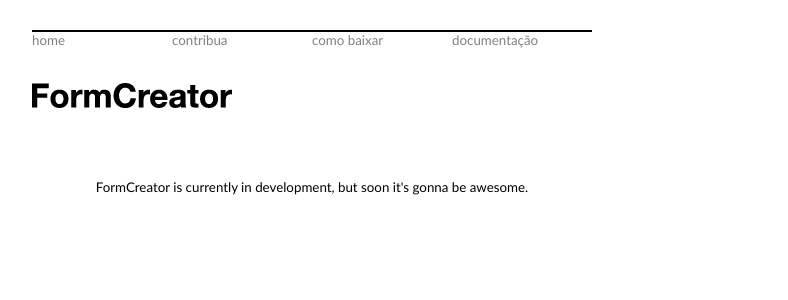
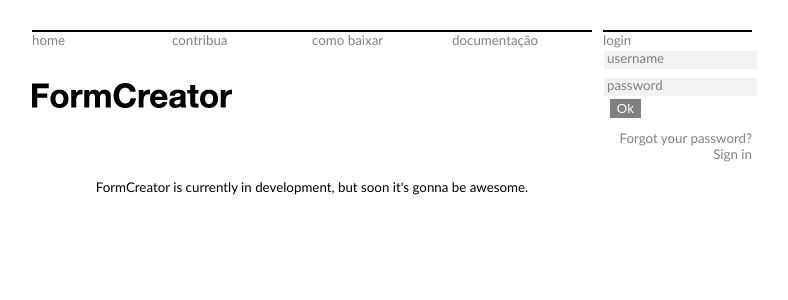
Before and after one commit to it3s/mootiro_form, a Python web app: template src/formcreator/templates/root.mako in a window 1280 px wide. Shown: the top 300 px of the page, without its empty margins (288-1076 px from the left). Run offline with Mako, Linux system fonts and the light colour scheme; the template is opened without the code that fills it, so the values that code supplies are empty; some libraries are stand-ins or nearby versions.

Commit message:
Login box now appears.

```diff
--- /dev/null
+++ b/src/formcreator/templates/login_box.mako
@@ -0,0 +1,28 @@
+% if authenticated_userid:
+    ${authenticated_userid}
+    ${h.form(url(controller='user', action='logout'), method='post', id="logout")}
+    ${h.submit('submit', 'Logout')}
+    ${h.end_form()}
+% else:
+    <div id="login">login</div>
+        <form id="loginBlock" action="/user/login" method="post">
+            <div style="position: relative;">
+                <label class="hideLabel" for="user" id="labeluser" style="color: #808080;">${_('username')}</label>
+                <input id="user" type="text" name="userlogin" /><br />
+            </div>
+            <div style="position: relative;">
+                <label class="hideLabel" for="pass" id="labelpass" style="color: #808080;">${_('password')}</label>
+                <input id="pass" type="password" name="password" /><br />
+            </div>
+            <label id="labelsub" for="submit">&nbsp;</label>
+            <input id="submit" name="submit" type="submit" value="Ok"/>
+        </form>
+        <div id="esqueceu"><a href="/user/remember">${_('Forgot your password?')}</a><br><a href="/user/create">${_('Sign in')}</a></div>
+% endif
+
+<%! onloadScripts = ["""
+    $('#header_links').hover(function () {
+        $(this).toggleClass('menu-active');
+    });
+    $('.hideLabel').inFieldLabels();
+"""] %>
--- a/src/formcreator/templates/main.mako
+++ b/src/formcreator/templates/main.mako
@@ -34,6 +34,9 @@
 				<img src="/static/images/form.png">
 			</div>
 		</div>
+        <div id="header_right">
+          <%include file='login_box.mako'/>
+        </div>
 	  </div>
 	  <div id="content" style="width: 560px; text-align: center">
 	    ${self.content()}
```
Also changed, not shown: src/formcreator/__init__.py (+6 -5 lines), src/formcreator/views/__init__.py (+11 -0 lines), src/formcreator/views/root.py (+7 -0 lines). Lines whose indentation alone changed are shown as unchanged.
